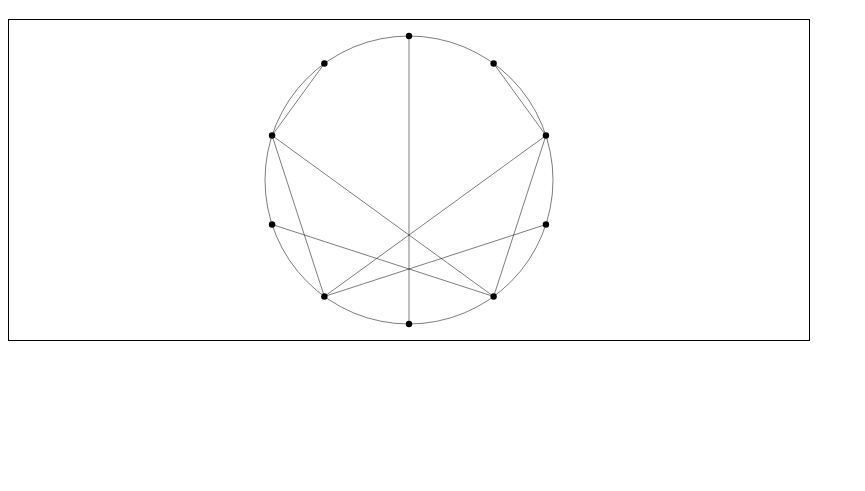
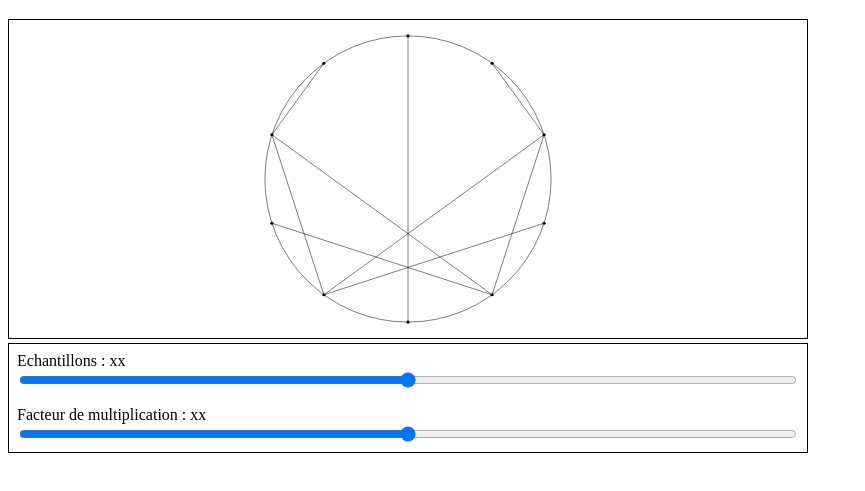
Before and after one commit to jlg-formation/jao-july-2025, a plain HTML site: page front/index.html in a window 1280 px wide. Shown: the part 61-552 px from the top of the page, without its empty margins (0-865 px from the left). Drawn offline with Linux system fonts and the light colour scheme.

Commit message:
feat: added command mockup

```diff
--- a/front/index.html
+++ b/front/index.html
@@ -14,6 +14,16 @@
       <g class="samples"></g>
       <g class="lines"></g>
     </svg>
+    <div class="command">
+      <label>
+        <span>Echantillons : <span class="value">xx</span></span>
+        <input type="range" />
+      </label>
+      <label>
+        <span>Facteur de multiplication : <span class="value">xx</span></span>
+        <input type="range" />
+      </label>
+    </div>
     <script src="main.js"></script>
   </body>
 </html>
--- a/front/main.js
+++ b/front/main.js
@@ -1,6 +1,6 @@
 console.log("start");
 
-const r0 = 1;
+const r0 = 0.5;
 const cx = 50;
 const cy = 50;
 const r = 45;
--- a/front/style.css
+++ b/front/style.css
@@ -1,3 +1,7 @@
+* {
+  box-sizing: border-box;
+}
+
 svg {
   width: 50em;
   height: 20em;
@@ -23,3 +27,18 @@
     }
   }
 }
+
+div.command {
+  width: 50em;
+  border: 0.02em solid black;
+  padding: 0.5em;
+
+  display: flex;
+  flex-direction: column;
+  gap: 1em;
+
+  label {
+    display: flex;
+    flex-direction: column;
+  }
+}
```
